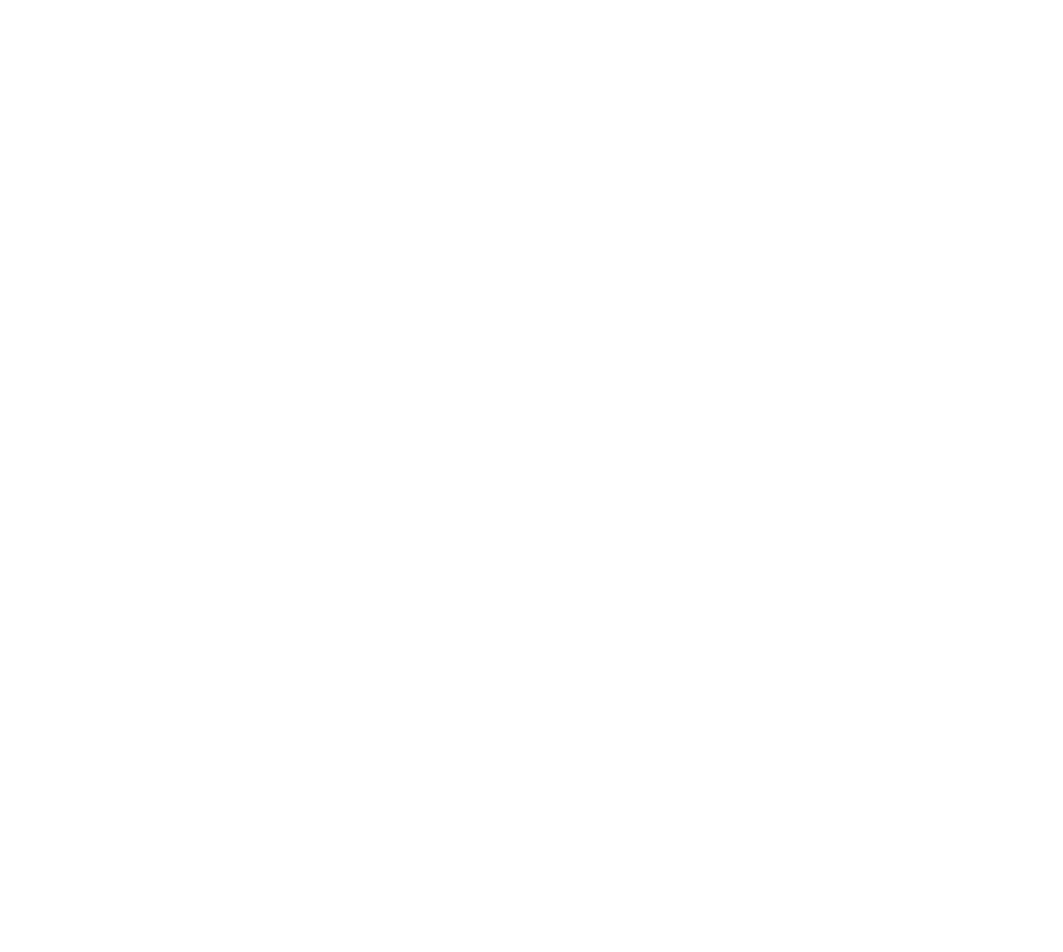
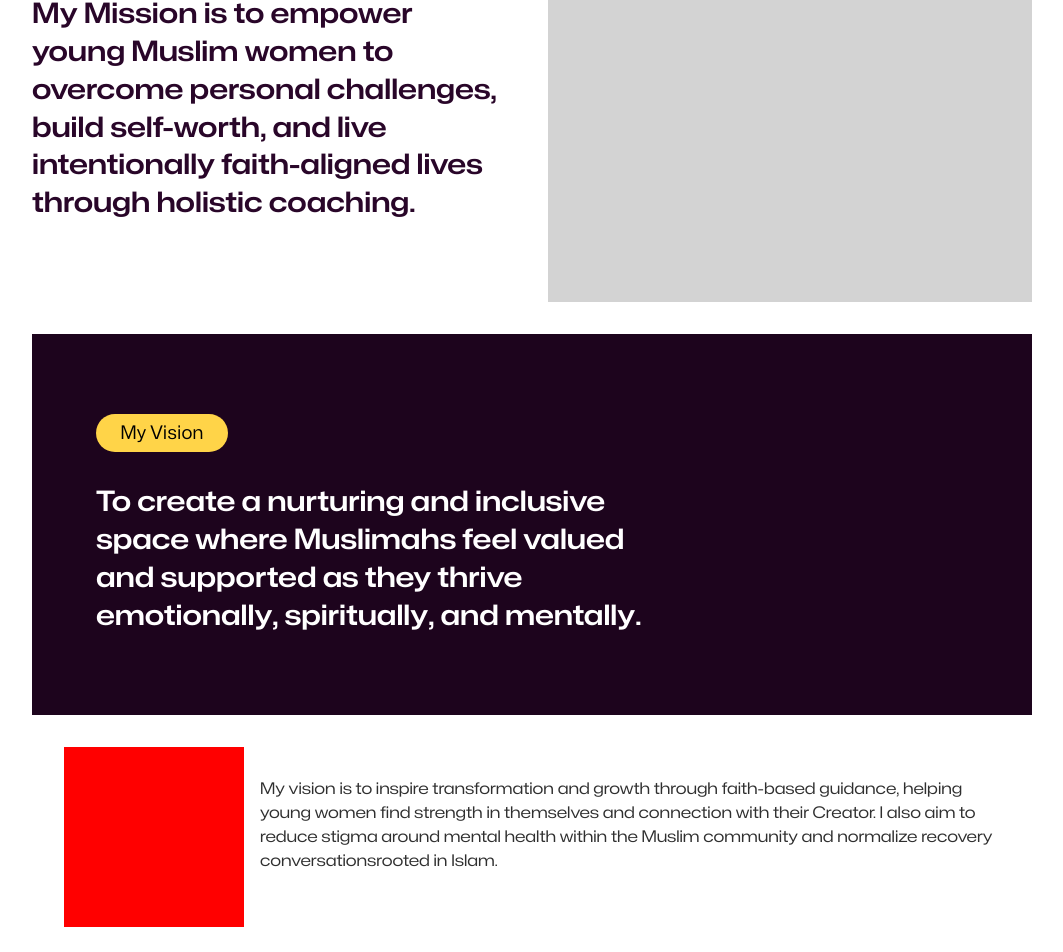
Before and after one commit to jubril-a/safe-with-muhinat, a Next.js app: page / in a window 1280 px wide. Shown: the part 3369-4321 px from the top of the page, without its empty margins (108-1171 px from the left). Before the commit the page ends 3103 px from the top, so only its background shows below. Built offline with nearby package versions, Linux system fonts and the light colour scheme.

Commit message:
completed mission and vision section

```diff
--- a/app/components/About.jsx
+++ b/app/components/About.jsx
@@ -11,7 +11,7 @@ const About = () => {
                     <h2>Hi 👋, I&apos;m <span>Muhinat</span></h2>
                     <p className={`${styles.introText} bodyText`}>I&apos;m a WHO-certified mental health and recovery coach dedicated to supporting young Muslimahs (ages 12–35) in navigating life’s challenges with faith, resilience, and clarity.</p>
                     <p className={`${styles.introText} bodyText`}>As a student of Islamic psychology and a mental health and recovery coach, my focus areas include self-discovery, self-esteem, identity development, confidence building, and recovery from porn addiction. I’m here to help you heal, grow, and step into the best version of yourself—mind, heart, and soul.  </p>
-                    <Button label="Book a Recovery Call" />
+                    <Button label="Book a 10-mins Recovery Call" />
                 </div>
             </div>
             <div className={styles.certifications}>
--- /dev/null
+++ b/app/components/Mnv.jsx
@@ -0,0 +1,30 @@
+import { MonaSans } from '../fontLoader'
+import styles from './mnv.module.scss'
+
+const Mnv = () => {
+  return (
+    <div className={`${styles.mnv} section`}>
+        <div className="constraint-500">
+            <div className={styles.mission}>
+                <div className={styles.missionContent}>
+                    <h3 className={`${styles.heading} ${MonaSans.className}`} style={{backgroundColor: "#98FF98"}}>My Mission</h3>
+                    <p className={styles.text} style={{color: "#290629"}}>My Mission is to empower young Muslim women to overcome personal challenges, build self-worth, and live intentionally faith-aligned lives through holistic coaching. </p>
+                </div>
+                <div className={styles.missionImage}></div>
+            </div>
+            <div className={styles.vision}>
+                <div className={styles.vision1}>
+                    <h3 className={`${styles.heading} ${MonaSans.className}`} style={{backgroundColor: "#FFD448"}}>My Vision</h3>
+                    <p className={styles.text} style={{color: "white"}}>To create a nurturing and inclusive space where Muslimahs feel valued and supported as they thrive emotionally, spiritually, and mentally.</p>
+                </div>
+                <div className={styles.vision2}>
+                    <div className={styles.visionImage}></div>
+                    <p className="bodyText">My vision is to inspire transformation and growth through faith-based guidance, helping young women find strength in themselves and connection with their Creator. I also aim to reduce stigma around mental health within the Muslim community and normalize recovery conversationsrooted in Islam.  </p>
+                </div>
+            </div>
+        </div>
+    </div>
+  )
+}
+
+export default Mnv
--- a/app/components/Specialties.module.scss
+++ b/app/components/Specialties.module.scss
@@ -2,6 +2,7 @@
 
 .specialtiesWrapper {
     background-color: variables.$gray_200;
+    padding-inline: 1rem;
 
     h2 {
         margin-bottom: 2.5rem;
--- a/app/components/mnv.module.scss
+++ b/app/components/mnv.module.scss
@@ -0,0 +1,66 @@
+@use "./variables.module.scss";
+
+.mnv {
+    padding-inline: 1rem;
+}
+
+.heading {
+    font-size: 18;
+    font-weight: 400;
+    border-radius: 60px;
+    width: fit-content;
+    padding: 8px 24px;
+    margin-bottom: 2rem;
+}
+
+.text {
+    font-size: 28px;
+    line-height: 135%;
+    font-weight: 600;
+    max-width: 560px;
+    text-wrap: balance;
+}
+
+.mission {
+    display: grid;
+    gap: 2rem;
+
+    @media (min-width: 920px) {
+        grid-template-columns: 1fr 1fr;
+
+        .missionContent {
+            padding-block: 4rem;
+        }
+    }
+
+}
+
+.missionImage {
+    background-color: variables.$gray_400;
+    min-height: 440px;
+}
+
+.vision1 {
+    background-color: variables.$purple_800;
+    margin-block: 2rem;
+    padding: 3rem;
+
+    @media (min-width: 920px) {
+        padding: 5rem 4rem;
+    }
+}
+
+@media (min-width: 720px) {
+    .vision2 {
+        display: flex;
+        padding-inline: 2rem;
+        gap: 1rem;
+        align-items: center;
+    }
+
+    .visionImage {
+        background-color: red;
+        min-width: 180px;
+        height: 180px;
+    }
+}
--- a/app/page.js
+++ b/app/page.js
@@ -3,6 +3,7 @@ import Hero from "./components/Hero"
 import Intro from "./components/Intro"
 import About from "./components/About"
 import Specialties from "./components/Specialties"
+import Mnv from "./components/Mnv"
 
 export default function Home() {
   return (
@@ -12,6 +13,7 @@ export default function Home() {
         <Intro />
         <About />
         <Specialties />
+        <Mnv />
       </>
   )
 }
```
Also changed, not shown: app/components/mnv.jsx (deleted, +0 -20 lines).
